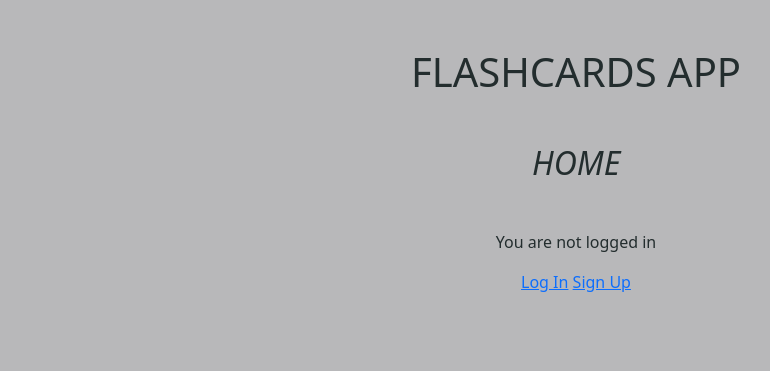
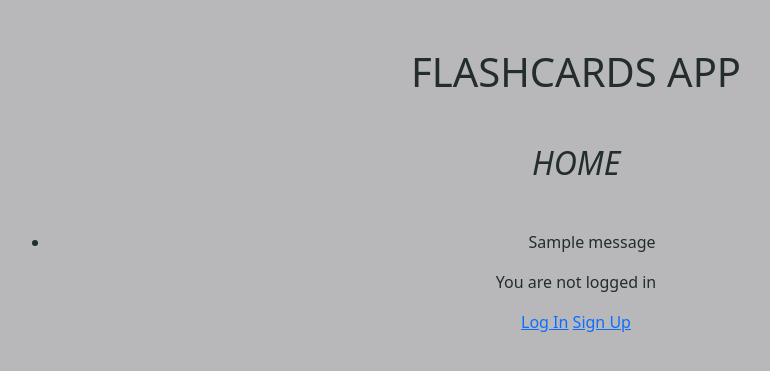
Before and after one commit to nathanhwyoung/flashcards_django, a Django app: page / in a window 1280 px wide. Shown: the part 66-437 px from the top of the page, without its empty margins (64-834 px from the left). Run offline with Django 4.2, Linux system fonts and the light colour scheme; tables that the repository leaves empty hold one stand-in row (values such as "Sample post"); one stand-in notice (Sample message) is shown; parts of the project's set-up code (start-up, migrations or seed data) failed here and were passed over.

Commit message:
add messages

```diff
--- a/cards/views.py
+++ b/cards/views.py
@@ -3,6 +3,7 @@ from django.views.generic import ListView, TemplateView, DetailView
 from django.contrib.auth.mixins import LoginRequiredMixin
 from django.contrib.auth.decorators import login_required
 from django.contrib.auth import get_user_model
+from django.contrib import messages
 from django.shortcuts import render, get_object_or_404, redirect
 from django.db.models import F
 from random import randint
@@ -75,7 +76,6 @@ def practice(request):
         )
     )
 
-
     # get total number of cards
     total_cards = Card.objects.count()
 
@@ -100,9 +100,11 @@ def practice(request):
             return render(request, "cards/question.html", context)
 
         # add message to congratulate user if no cards are left
+        messages.success(request, 'congratulations! you have mastered all of the cards.')
         return redirect("leaderboard")
 
     # add message and redirect
+    messages.info(request, 'there are no cards in the stack right now.')
     return redirect("home")
 
 
--- a/templates/home.html
+++ b/templates/home.html
@@ -5,6 +5,14 @@
 {% block content %}
 
 <h2 class="mb-5 fw-normal"><em>HOME</em></h2>
+
+{% if messages %}
+<ul class="messages">
+    {% for message in messages %}
+    <li{% if message.tags %} class="{{ message.tags }}"{% endif %}>{{ message }}</li>
+    {% endfor %}
+</ul>
+{% endif %}
 
 {% if user.is_authenticated %}
 
```
Also changed, not shown: templates/leaderboard.html (+8 -0 lines).
